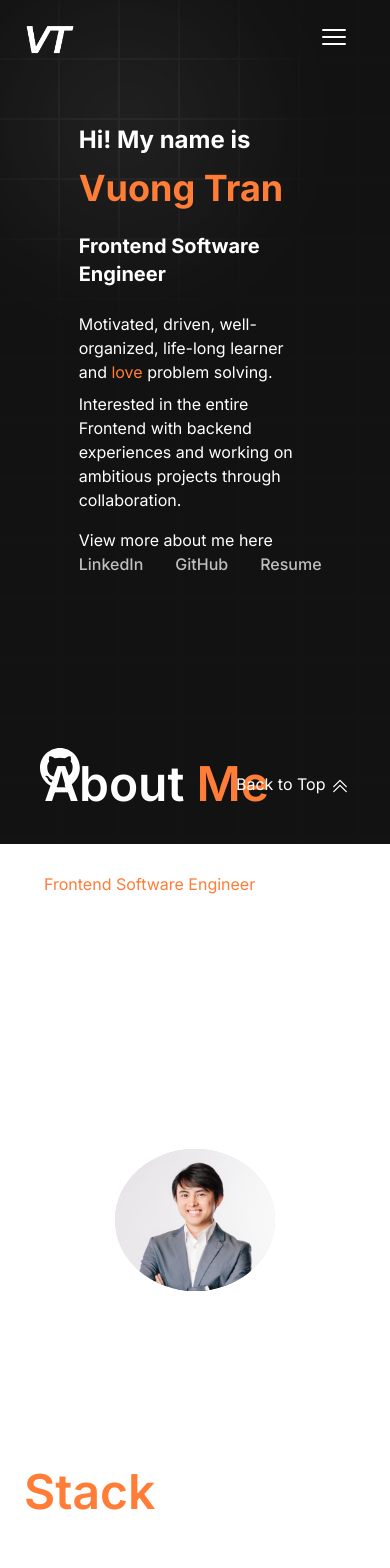
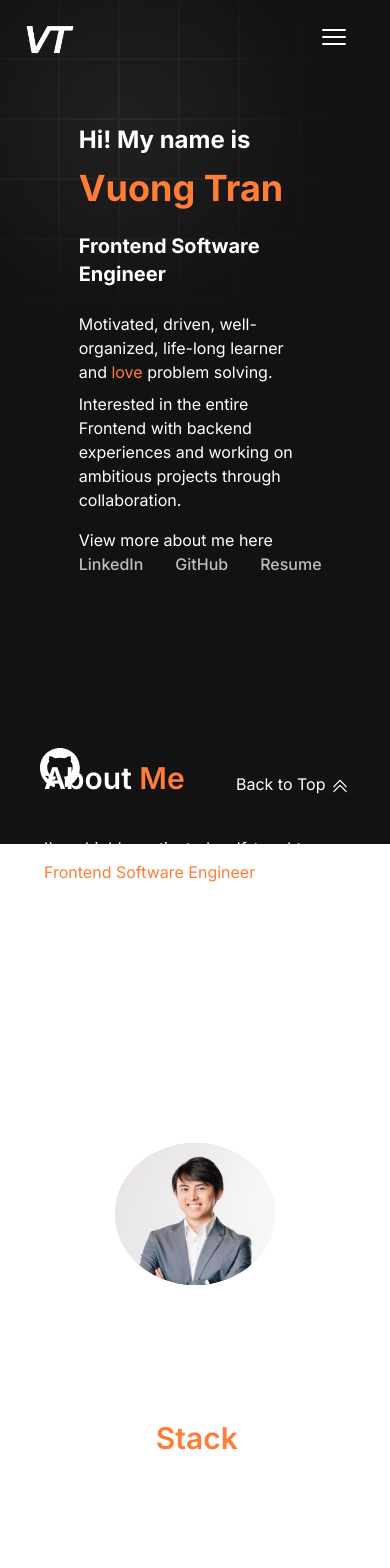
Before and after one commit to Vtrandev/eportfolio-next, a Next.js app: page / in a window 390 px wide. Shown: the top 1568 px of the page. Built offline with nearby package versions, Linux system fonts and the light colour scheme.

Commit message:
Metadata icon and layout added and changed

```diff
--- a/app/globals.css
+++ b/app/globals.css
@@ -10,6 +10,10 @@
 
 html {
   scroll-behavior: smooth;
+}
+
+.headings {
+  @apply text-3xl md:text-5xl mb-10 font-semibold
 }
 
 .background {
--- a/app/layout.tsx
+++ b/app/layout.tsx
@@ -8,6 +8,7 @@ const inter = Inter({ subsets: ["latin"] });
 
 export const metadata = {
   title: "Portfolio",
+  creator: "Vuong Tran",
   description: "Portfolio created by Nextjs",
 };
 
@@ -19,6 +20,7 @@ export default function RootLayout({
   return (
     <html lang="en">
       <body className={inter.className}>
+        <link rel="icon" href="./favicon.png" sizes="any" />
         <div>
           <Navbar />
           {children}
--- a/components/About.tsx
+++ b/components/About.tsx
@@ -7,7 +7,7 @@ function About() {
       className="text-white flex flex-col items-center md:flex-row h-[600px] mt-10"
     >
       <div className="w-full md:w-[50%] p-5 flex flex-col justify-center">
-        <h2 className="text-5xl mb-10 font-semibold">
+        <h2 className="headings">
           About <span className="orange">Me</span>
         </h2>
         <p className="mb-4">
--- a/components/Contact.tsx
+++ b/components/Contact.tsx
@@ -77,8 +77,8 @@ function Contact() {
       id="contact"
       className="h-[600px] flex flex-col items-center justify-center text-center"
     >
-      <h2 className="text-3xl">Let's have a chat</h2>
-      <p className="text-xl">I am currently open to new opportunities</p>
+      <h2 className="text-2xl md:text-3xl">Let's have a chat</h2>
+      <p className="text-lg md:text-xl">I am currently open to new opportunities</p>
       <Form />
     </div>
   );
--- a/components/Projects.tsx
+++ b/components/Projects.tsx
@@ -64,7 +64,7 @@ function Projects() {
 
   return (
     <div id="projects">
-      <h2 className="text-5xl font-semibold mt-20 mb-10">
+      <h2 className="headings mt-20">
         My <span className="orange">Projects</span>
       </h2>
       <div className="grid grid-cols-1 gap-10 md:grid-cols-2">
--- a/components/Techstack.tsx
+++ b/components/Techstack.tsx
@@ -48,7 +48,7 @@ function Techstack() {
       id="techstack"
       className="md:h-[700px] flex flex-col justify-center mt-20"
     >
-      <h2 className="text-5xl mb-10 font-semibold">
+      <h2 className="headings">
         My Tech <span className="orange">Stack</span>
       </h2>
       <p className="w-[100%] md:w-[70%] font-medium mb-5">
```
Also changed, not shown: public/favicon.png (added).
